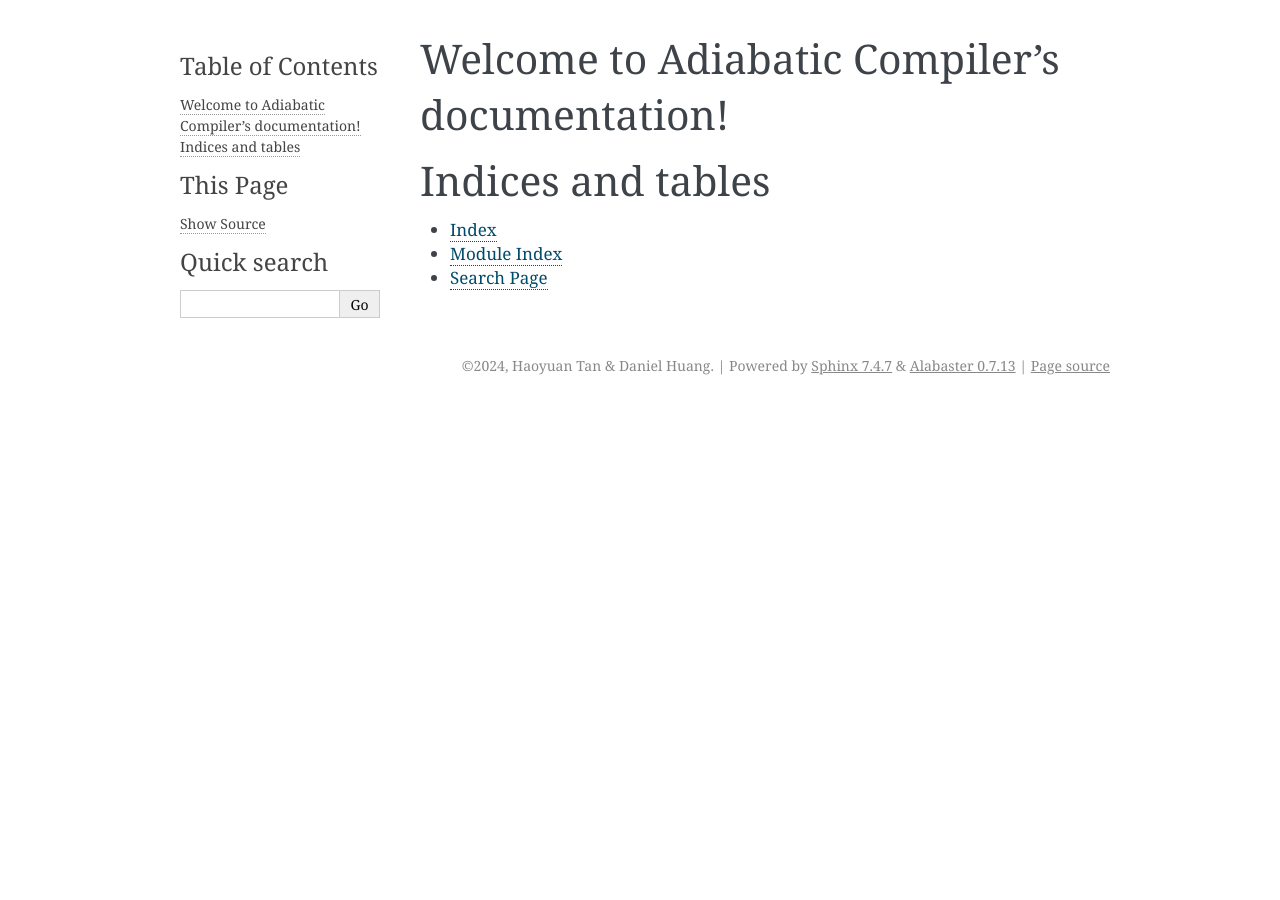
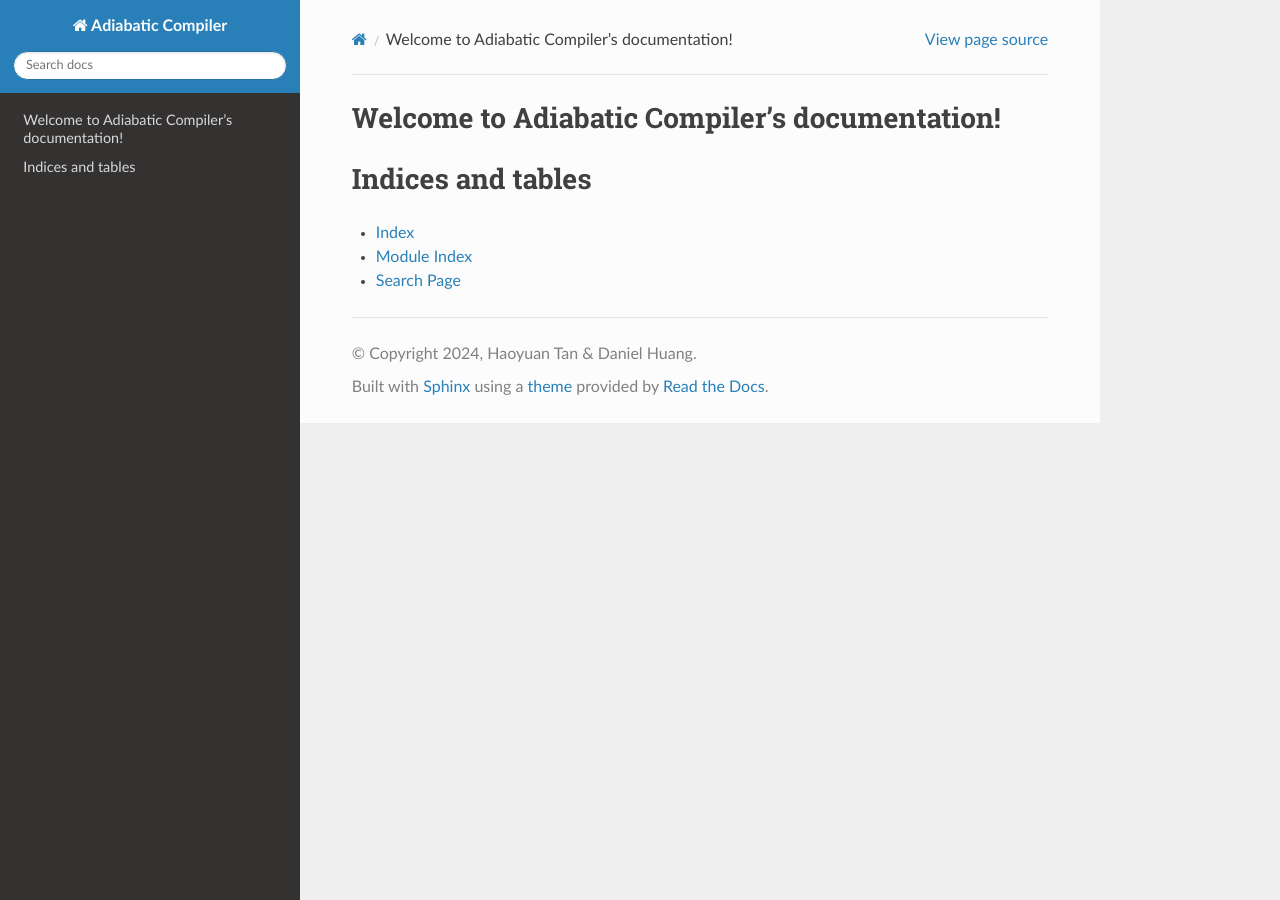
Before and after one commit to lbai-lab/adiabatic_compiler, a Sphinx documentation site: the page built from docs/source/index.rst, in a window 1280 px wide. Built offline with Sphinx 7.4.7 and the Read the Docs theme 2.0.0, drawn with Linux system fonts in a browser that asks for light colours.

Commit message:
docs setup

```diff
--- a/docs/requirements.txt
+++ b/docs/requirements.txt
@@ -1,2 +1,3 @@
 sphinx==7.2.6
+sphinx_rtd_theme==2.0.0
 nbsphinx==0.9.3
--- a/docs/source/conf.py
+++ b/docs/source/conf.py
@@ -6,10 +6,10 @@
 # -- Project information -----------------------------------------------------
 # https://www.sphinx-doc.org/en/master/usage/configuration.html#project-information
 
-project = 'Adiabatic Compiler'
-copyright = '2024, Haoyuan Tan & Daniel Huang'
-author = 'Haoyuan Tan & Daniel Huang'
-release = '0.1'
+project = "Adiabatic Compiler"
+copyright = "2024, Haoyuan Tan & Daniel Huang"
+author = "Haoyuan Tan & Daniel Huang"
+release = "0.1"
 
 # -- General configuration
 extensions = [
@@ -21,13 +21,23 @@ extensions = [
     "nbsphinx",
     "sphinx.ext.napoleon",
 ]
+
+# -- Options for HTML output
+html_theme = "sphinx_rtd_theme"
+
+
+# autodoc_mock_imports = ["tqdm", "numpy"]
+# intersphinx_mapping = {
+#     "python": ("https://docs.python.org/3/", None),
+#     "sphinx": ("https://www.sphinx-doc.org/en/master/", None),
+# }
+# intersphinx_disabled_domains = ["std"]
+# nbsphinx_allow_errors = True
+# templates_path = ["_templates"]
+
+# # -- Options for EPUB output
+# epub_show_urls = "footnote"
+# autosummary_generate = True  # Turn on sphinx.ext.autosummary
+
 # templates_path = ['_templates']
 # exclude_patterns = []
-
-
-
-# # -- Options for HTML output -------------------------------------------------
-# # https://www.sphinx-doc.org/en/master/usage/configuration.html#options-for-html-output
-
-# html_theme = 'alabaster'
-# html_static_path = ['_static']
```
